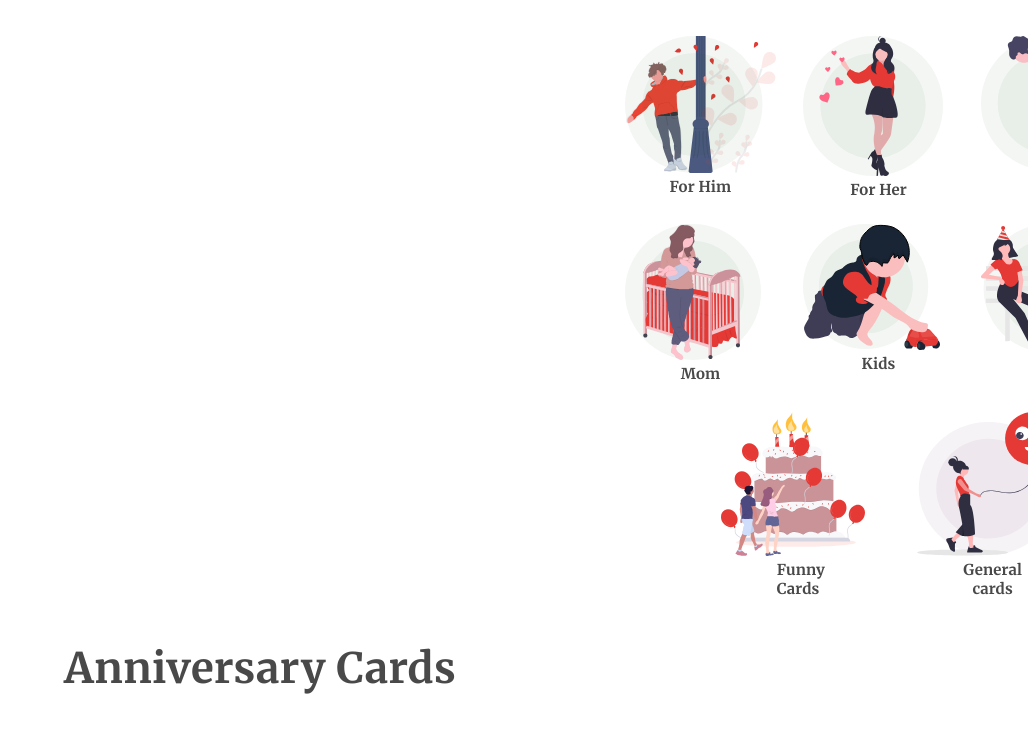
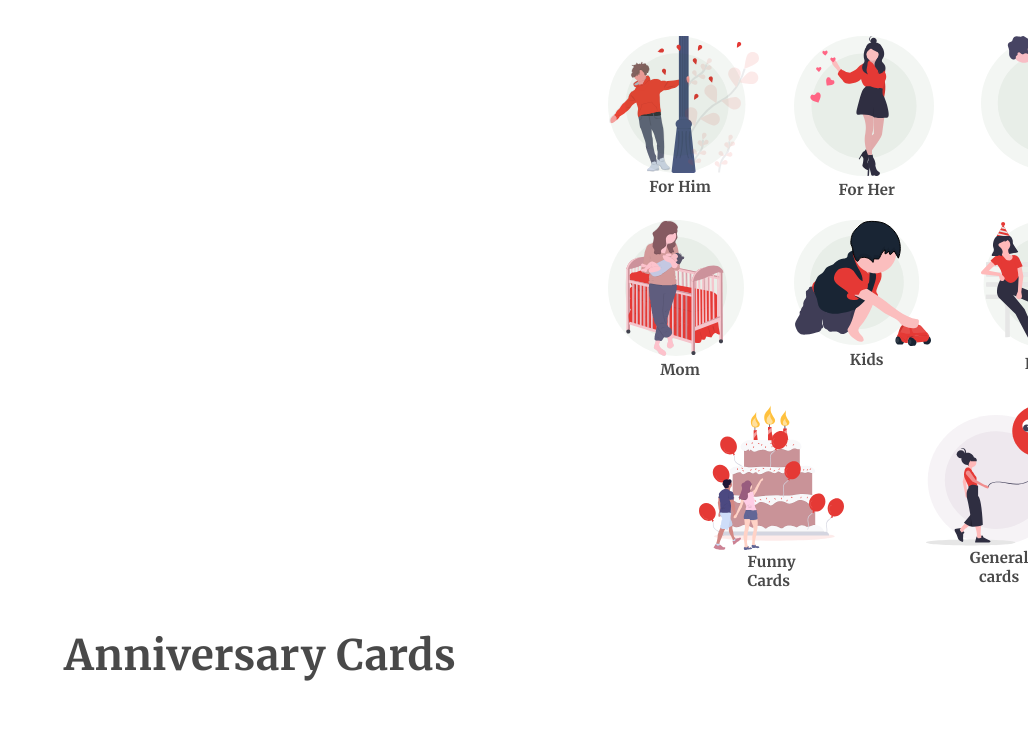
Before and after one commit to shashankxrm/celebrare-landing, a plain HTML site: page index.html in a window 1280 px wide. Shown: the part 4075-4821 px from the top of the page, without its empty margins (252-1280 px from the left). Drawn offline with Linux system fonts and the light colour scheme.

Commit message:
bday cards

```diff
--- a/styles.css
+++ b/styles.css
@@ -500,8 +500,8 @@ color: #000;
     display: flex;
     flex-wrap: wrap;
     justify-content: space-between;
-    margin-left: 15.75rem;
-    margin-right: 8.75rem;
+    margin-left: 16%;
+    margin-right: 10%;
 
 }
 .birthday-cards-text{
@@ -518,40 +518,40 @@ color: #000;
     display: flex;
     flex-wrap: wrap;
     justify-content: space-between;
-    margin-left: 35.06rem;
+    margin-left: 52%;
 }
 .birthday-card-category{
-    width: 9.4375rem;
+    width: 28%;
     height: 8.5625rem;
     flex-shrink: 0;
-    margin-bottom: 3.19rem;
+    margin-bottom: 9%;
     display: flex;
     flex-direction: column;
 }
 
 #funny-cards > img{
-    height: 9rem;
-    width: 9rem;
+    height: 100%;
+    width: 270%;
 
 }
 .birthday-card-category:nth-child(7) > p {
-    margin-left: 11rem;
+    margin-left: 113%;
 }
 .birthday-card-category:nth-child(8) > p {
-    margin-right: 8rem;
+    margin-right: 75%;
     text-align: center;
 }
 #general-cards > img {
-    height: 9rem;
-    width: 9rem;
-    margin-left: -4rem;
+    height: 100%;
+    width: 270%;
+    margin-left: -106%;
 }
 
 .birthday-card-category #funny-cards{
-    margin-left: 6rem;
+    margin-left: 63%;
 }
 .birthday-card-category #general-cards{
-    margin-right: 6rem;
+    margin-right: 64%;
 }
 .birthday-card-category > p{
     display: flex;
```
